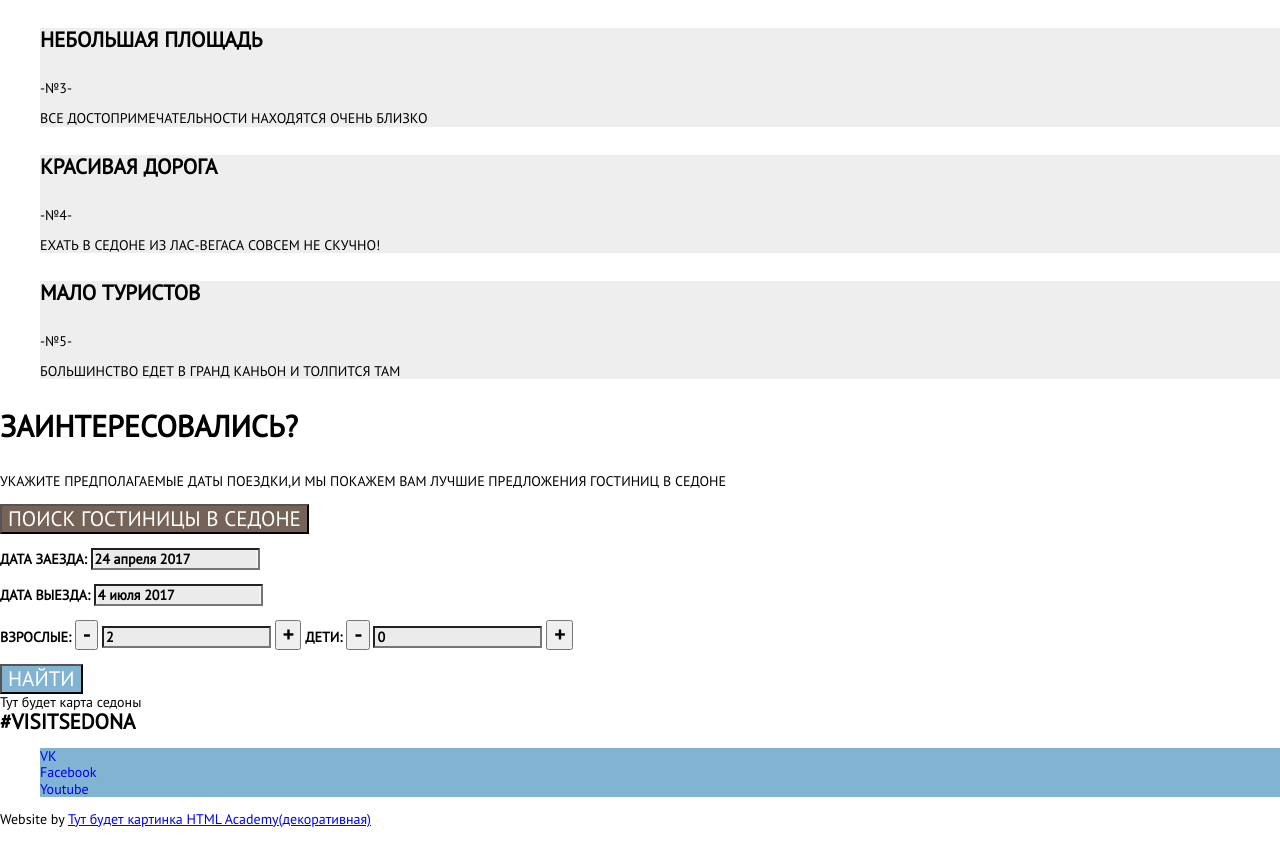
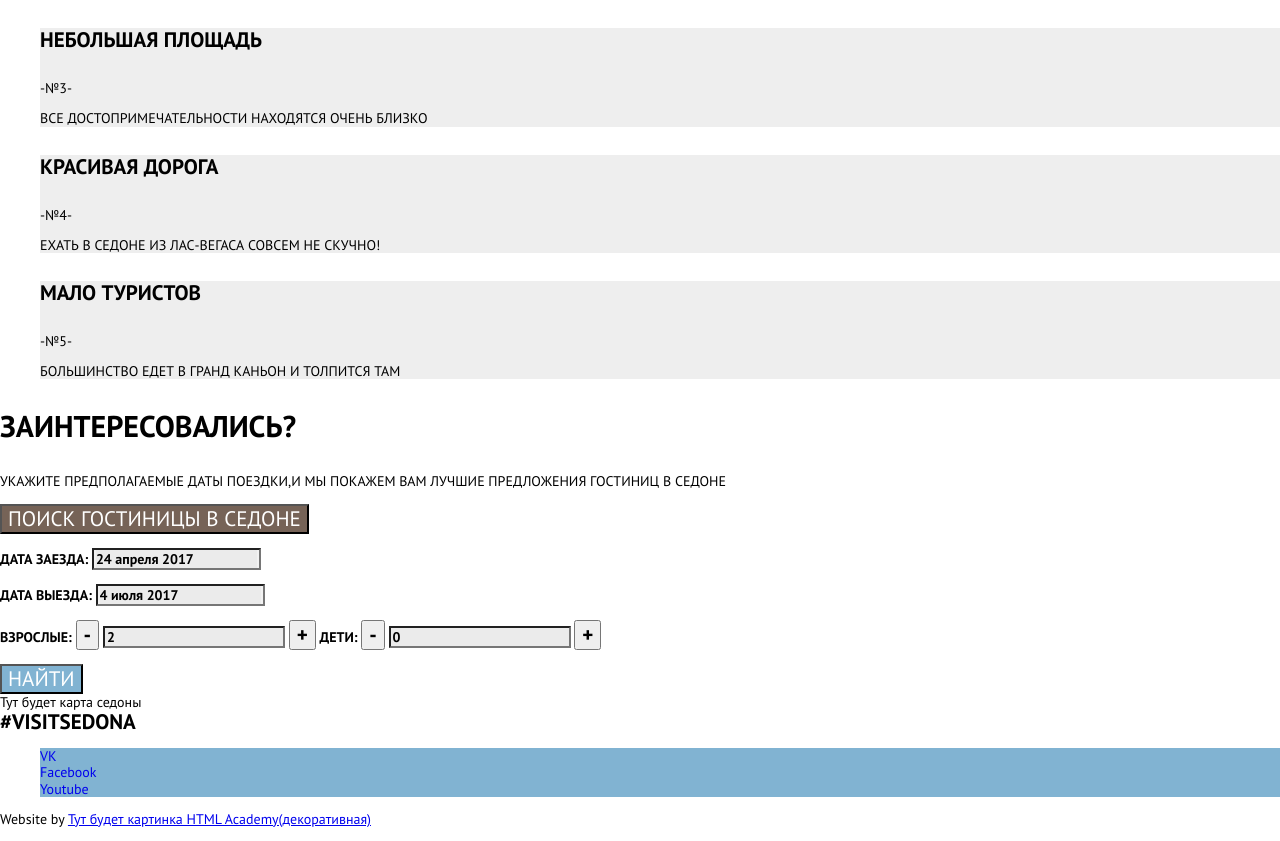
Before and after one commit to Orsifon/52016-sedona, a plain HTML site: page 5/index.html in a window 1280 px wide. Shown: the part 1567-2408 px from the top of the page. Drawn offline with Linux system fonts and the light colour scheme.

Commit message:
:heavy_check_mark: Сборка #5

```diff
--- a/5/index.html
+++ b/5/index.html
@@ -3,7 +3,7 @@
 
  <head>
      <meta charset="utf-8">
-     <link href="https://fonts.googleapis.com/css?family=PT+Sans" rel="stylesheet">
+     <link href="https://fonts.googleapis.com/css?family=PT+Sans:400,700" rel="stylesheet">
      <link href="css/normalize.css" rel="stylesheet">
      <link href="css/style.css" rel="stylesheet">
      <title>HTML Academy: Седона</title>
```
Also changed, not shown: 5/hotels.html (+1 -0 lines).
